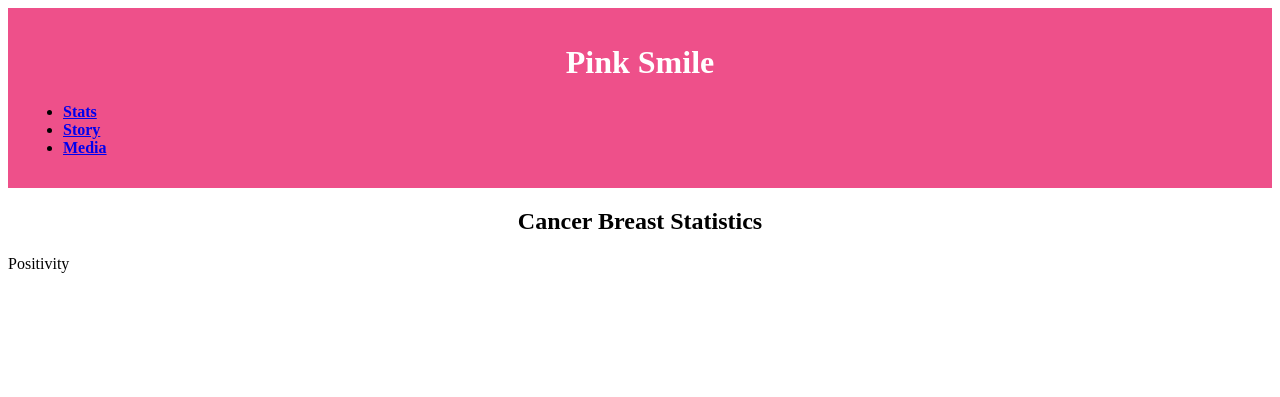
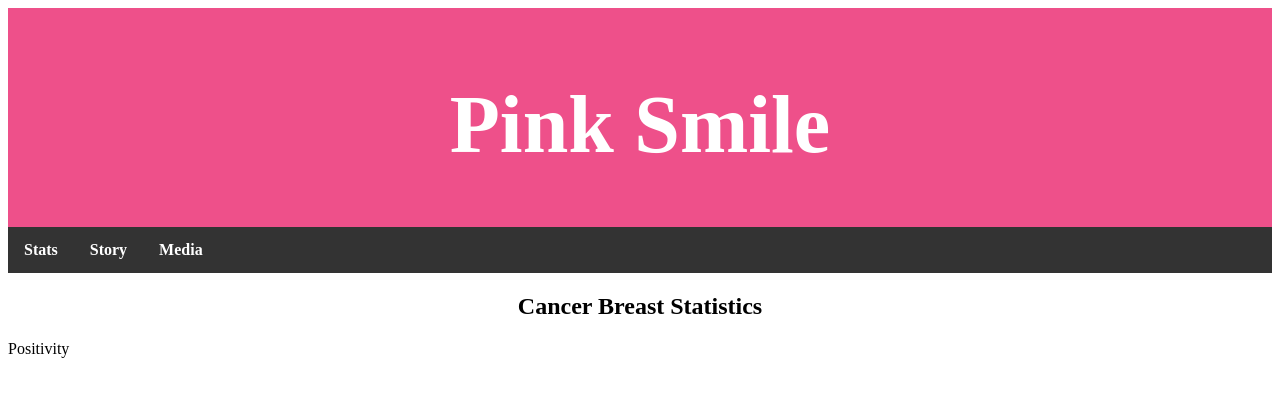
Before and after one commit to magrandury/pink-smile, a Flask app: page / in a window 1280 px wide. Shown: the top 397 px of the page. Run offline with Flask 2, Linux system fonts and the light colour scheme.

Commit message:
Add stylesheet

```diff
--- /dev/null
+++ b/static/style.css
@@ -0,0 +1,43 @@
+header {
+    background-color: #ee508a;
+    padding-top: 15px;
+}
+
+h1   {
+    color: white;
+    text-align: center;
+    font-size: 82px;
+}
+
+h2   {
+    color: black;
+    text-align: center;
+}
+
+/* NAVBAR starts */
+ul {
+  list-style-type: none;
+  margin: 0;
+  padding: 0;
+  overflow: hidden;
+  background-color: #333;
+}
+
+li {
+  float: left;
+}
+
+li a {
+  display: block;
+  color: white;
+  text-align: center;
+  padding: 14px 16px;
+  text-decoration: none;
+}
+
+/* Change the link color to #111 (black) on hover */
+li a:hover {
+  background-color: #111;
+}
+
+/* NAVBAR ends */
--- a/templates/base.html
+++ b/templates/base.html
@@ -4,22 +4,7 @@
 <head>
    <meta charset="utf-8">
    <title>Flask Parent Template</title>
-
-    <style>
-    header {
-        background-color: #ee508a;
-        padding: 15px;
-    }
-    h1   {
-        color: white;
-        text-align: center;
-    }
-    h2   {
-        color: black;
-        text-align: center;
-    }
-    </style>
-
+    <link rel="stylesheet" href="/static/style.css">
 </head>
 
  <body>
```
